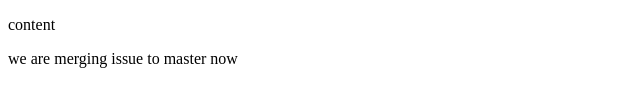
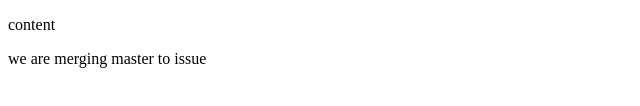
Before and after one commit to gajraajay/git-tutes, a plain HTML site: page index.html in a window 1280 px wide. Shown: the part 186-292 px from the top of the page, 0-640 px from the left. Drawn offline with Linux system fonts and the light colour scheme.

Commit message:
we are at issue-5

```diff
--- a/index.html
+++ b/index.html
@@ -11,7 +11,7 @@
       <section>
         <h2>heading</h2>
         <p>content</p>
-      <p>we are merging issue to master now</p>
+      <p>we are merging master to issue</p>
       </section>
   </body>
 </html>
```
